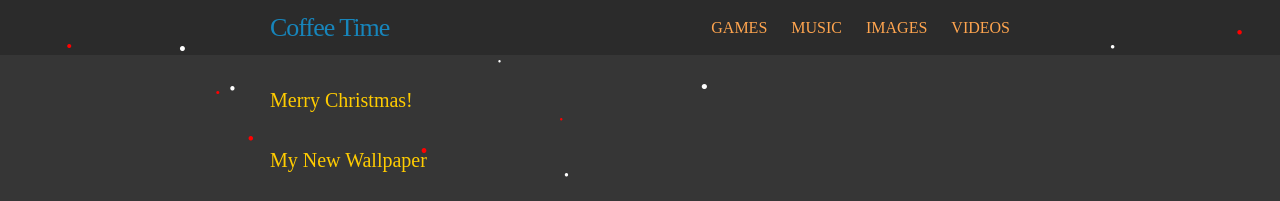
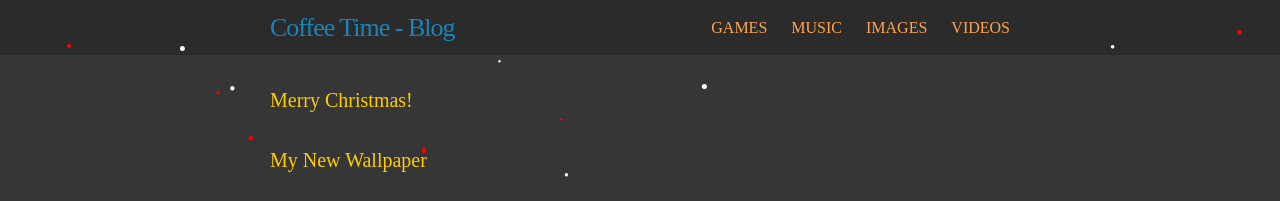
Before and after one commit to skandyn-sh/skandyn-sh.github.io, a Jekyll site: the page built from index.html, in a window 1280 px wide. Shown: the top 201 px of the page. Built offline with Jekyll 4.4.1, drawn with Linux system fonts in a browser that asks for light colours; nearby versions of some CDN libraries; library files that are not in the unit come from our copies; comment, search, counter and statistics services are not loaded.

Commit message:
Update _config.yml

```diff
--- a/_config.yml
+++ b/_config.yml
@@ -1,4 +1,4 @@
-title: Coffee Time
+title: Coffee Time - Blog
 email:
 baseurl: "" # the subpath of your site, e.g. /blog
 url: "http://skandyn-sh.github.io" # the base hostname & protocol for your site, e.g. http://example.com
```
